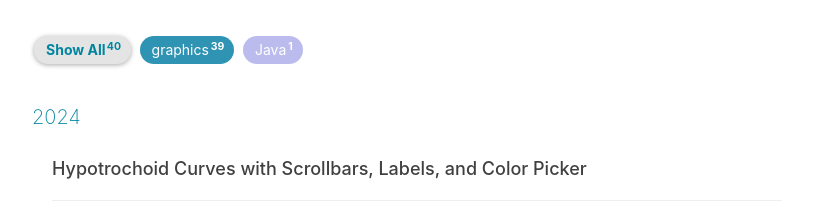
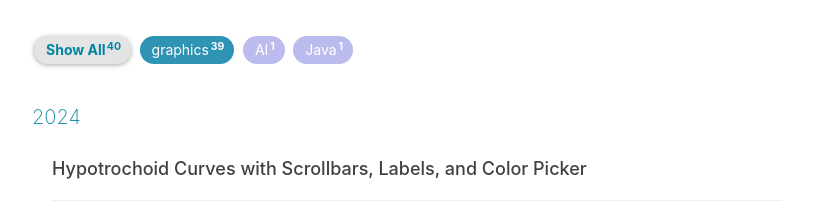
Before and after one commit to tthtlc/myhux, a Jekyll site: the page built from archive.html, in a window 1280 px wide and 900 px high, cut to the strip 232-900 px from the top of the window. Shown: the top 223 px of the strip, without its empty margins (233-1046 px from the left). Built offline with Jekyll 4.4.1, drawn with Linux system fonts in a browser that asks for light colours; nearby versions of some CDN libraries; comment, search, counter and statistics services are not loaded.

```diff
--- a/_posts/2024-11-21-java-source-code-analyzer.md
+++ b/_posts/2024-11-21-java-source-code-analyzer.md
@@ -2,6 +2,7 @@
 title: "AI for checking vulnerabilities in Java Source Code "
 tags:
   - Java
+  - AI
 ---
 
 Java source vulnerability analyzer.
```
Also changed, not shown: _posts/2024-11-22-chasing_3gon_around_3gon.md (+1 -0 lines).
